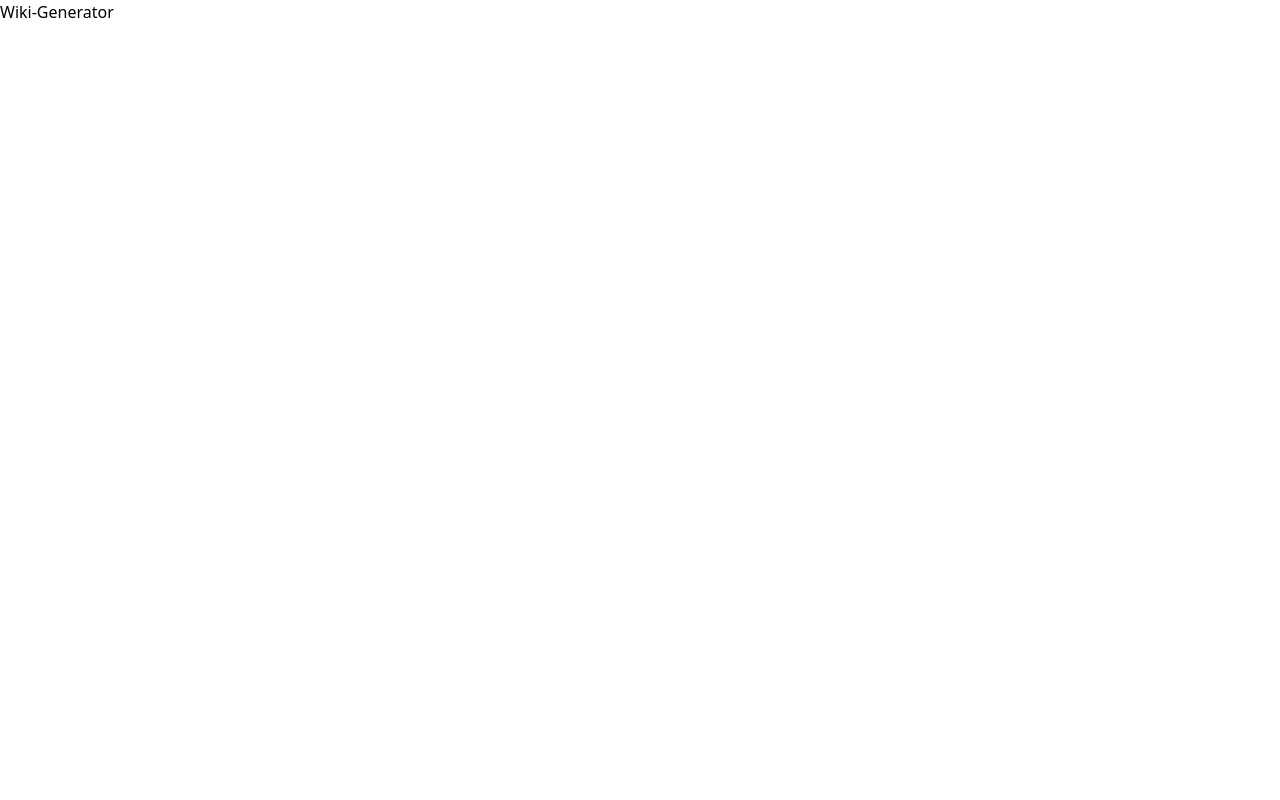
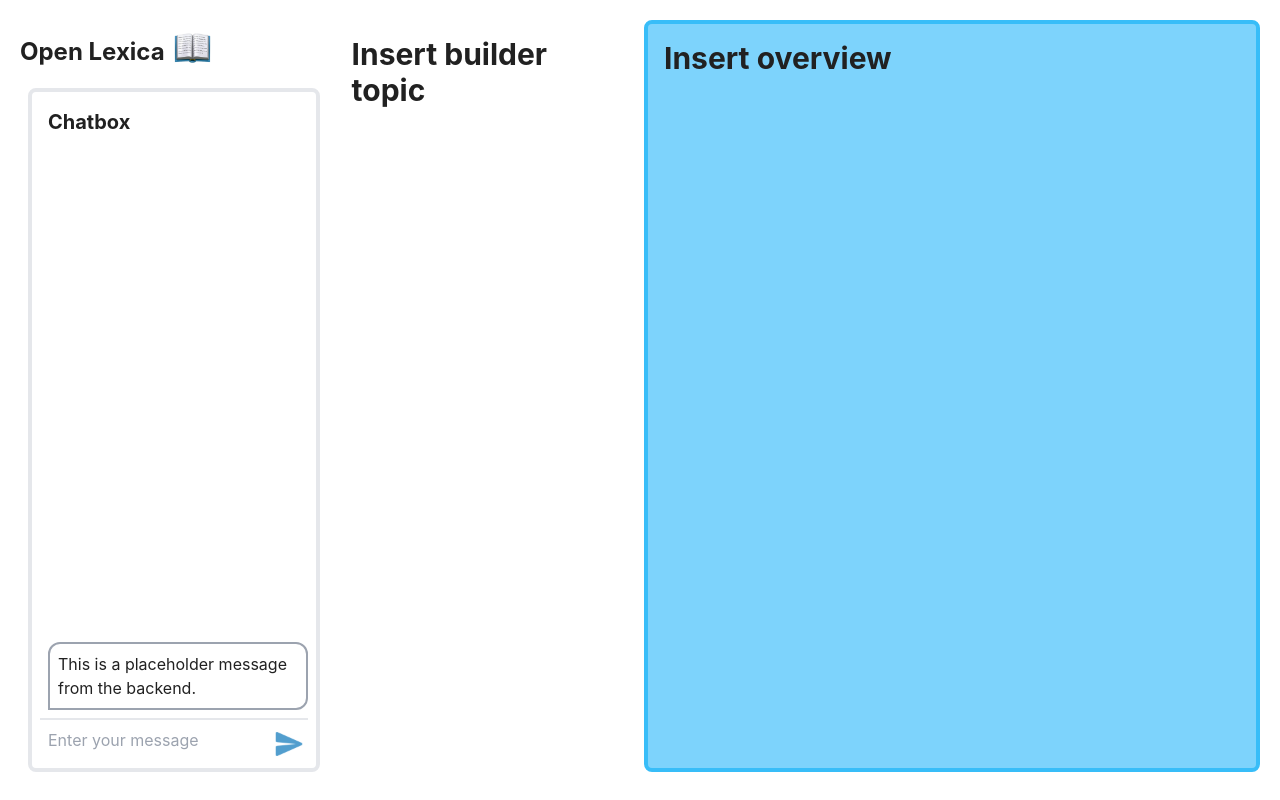
Before and after one commit to D-D-M-Y/nlp-frontend, a Next.js app: page /wiki-generator in a window 1280 px wide. Built offline with nearby package versions, Linux system fonts and the light colour scheme.

Commit message:
temporary chatbot

```diff
--- a/src/app/(pages)/wiki-generator/page.tsx
+++ b/src/app/(pages)/wiki-generator/page.tsx
@@ -1,3 +1,109 @@
+'use client';
+
+import React, { FormEvent, useState } from 'react';
+
+interface MessageState {
+  isValidMessage: boolean;
+  messages: string[]; // Array to store chat messages
+}
+
+interface MessageProps {
+  message: string; // Specify message as a string
+  isUserMessage: boolean;
+}
+const Message: React.FC<MessageProps> = ({ message, isUserMessage }) => (
+  <p
+    className={
+      isUserMessage
+        ? "text-gray-700 text-base p-2 font-inter rounded-tr-xl rounded-tl-xl rounded-br-xl border border-2 border-gray-400 text-textC"
+        : "text-gray-700 text-base p-2 font-inter rounded-tr-xl rounded-tl-xl rounded-bl-xl border border-2 border-gray-400 text-textC" // Backend message style
+    }
+  >
+    {message}
+  </p>
+);
+
 export default function Page() {
-    return <p>Wiki-Generator</p>;
-  }
+  const [messageState, setMessageState] = useState<MessageState>({
+    isValidMessage: false, // Initial state for disabled button
+    messages: ['This is a placeholder message from the backend.'], // message from backend
+  });
+
+  const handleMessageChange = (event: React.ChangeEvent<HTMLInputElement>) => {
+    const message = event.target.value.trim(); // Trim leading/trailing whitespace
+
+    // Check if message is empty
+    const isValid = message !== '';
+    setMessageState({ ...messageState, isValidMessage: isValid });
+  };
+
+  const handleSubmit = (event: FormEvent<HTMLFormElement>) => {
+    event.preventDefault();
+
+    if (!messageState.isValidMessage) {
+      return;
+    }
+
+    // Update messages with user input
+    const newMessages = [...messageState.messages, (event.target as HTMLFormElement).value];
+    setMessageState({ messages: newMessages, isValidMessage: false });
+
+  };
+
+
+  return (
+    <div className="overflow-hidden bg-white p-5 w-full h-screen relative bg-white grid grid-cols-2 gap-2 w-full">
+        {/* Left Content (1/2 width) */}
+        <div className="h-full flex flex-row grid-row-2 w-full gap-4">
+            {/* First Column (1/2 width) */}
+            <div className='w-1/2 flex grow flex-col justify-between space-x-2 '>
+                <div className="flex items-baseline">
+                    <h1 className="font-bold font-inter text-2xl text-textC">Open Lexica</h1>
+                    <img src="/book.png" className="ml-2 relative -bottom-2 h-10" />
+                </div>
+
+                {/* Chatbox */}
+                <div className="flex flex-col grow border-4 rounded-lg mt-5 overflow-y-auto mb-2 p-2">
+                    <h3 className="font-bold font-inter text-xl text-textC p-2">Chatbox</h3>
+
+            {/* Chat messages will go here */}
+            <div className="space-y-2 pl-2 pb-2 flex grow items-end">
+        {messageState.messages.map((message, index) => (
+          <Message key={index} message={message} isUserMessage={index % 2 === 0} />
+        ))}
+      </div>
+
+                {/* Button */}
+                <div>
+                <form onSubmit={handleSubmit}>
+                    <div className="flex py-1 border-t-2 grow-0">
+                    <input
+                    type="text"
+                    id="chat-message"
+                    className="w-full text-textC outline-none none text-l font-inter pl-2"
+                    placeholder="Enter your message"
+                    onChange={handleMessageChange}
+                    />
+                        <button disabled={!messageState.isValidMessage} className="items-baseline">
+                        <img src="/sent.svg" alt="Open Wiki Generator" className="mr-2 relative -bottom-1 h-8" />
+                        </button>
+                    </div>
+                </form>
+                </div>
+                </div>
+            </div>
+            {/* Second Column (1/2 width) */}
+            <div className="w-1/2  flex grow flex-col p-4 rounded-lg overflow-y-auto mb-2 font-inter font-bold text-textC text-3xl">
+                Insert builder topic
+            </div>
+        </div>
+
+        {/* Right Side Content (1/2 width)*/}
+        <div className="w-full border-4 border-sky-400 bg-sky-300 flex grow flex-col p-4 rounded-lg overflow-y-auto mb-2 font-inter font-bold text-textC text-3xl"
+        >
+        Insert overview
+
+        </div>
+        </div>
+  );
+}
```
